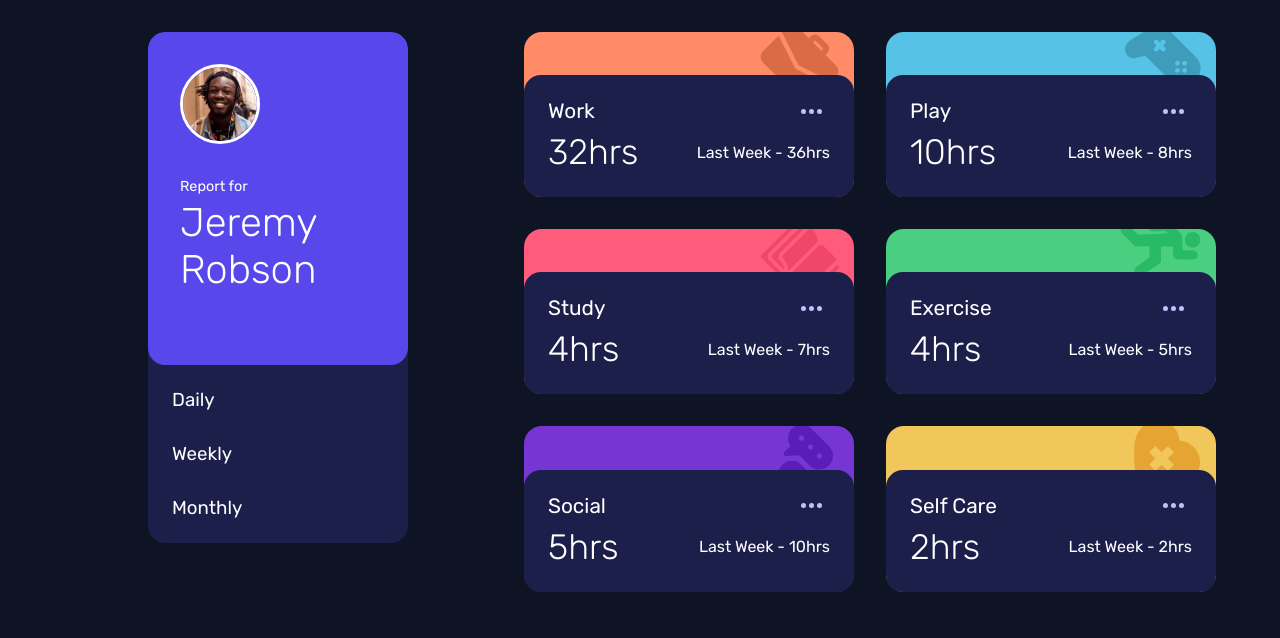
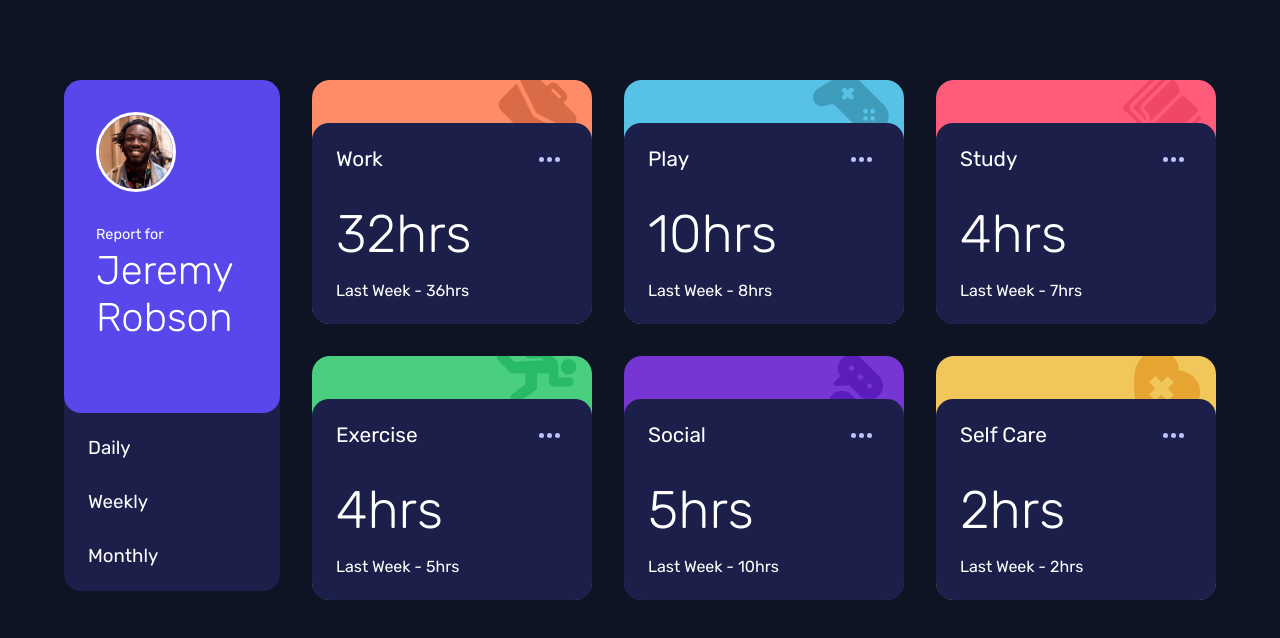
Before and after one commit to hariscs/fem-time-tracking-dashboard, a React (Create React App) app: page / in a window 1280 px wide. Shown: the top 638 px of the page. Built offline with nearby package versions, Linux system fonts and the light colour scheme; the HTML template or start-up script is replaced by a standard one.

Commit message:
styling for desktop layout completed

```diff
--- a/src/components/CardItem.css
+++ b/src/components/CardItem.css
@@ -62,3 +62,24 @@
 	font-size: 2.2rem;
 	font-weight: 300;
 }
+
+@media (min-width: 700px) {
+	.card__item {
+		width: 300px;
+	}
+
+	.card__main--time {
+		font-size: 3.3rem;
+	}
+}
+
+@media (min-width: 900px) {
+	.card__item {
+		width: 280px;
+	}
+	.card__main {
+		flex-direction: column;
+		align-items: flex-start;
+		margin-top: 2em;
+	}
+}
--- a/src/components/Dashboard.css
+++ b/src/components/Dashboard.css
@@ -5,7 +5,7 @@
 	gap: 2em;
 	width: 90%;
 	max-width: 1440px;
-	margin: 2em auto;
+	margin: 5em auto;
 }
 
 .card {
@@ -20,8 +20,15 @@
 	}
 }
 
-@media (min-width: 990px) {
+@media (min-width: 900px) {
 	.card {
 		grid-template-columns: 1fr 1fr;
 	}
 }
+
+@media (min-width: 1200px) {
+	.card {
+		grid-template-columns: 1fr 1fr 1fr;
+		grid-auto-rows: auto;
+	}
+}
```
